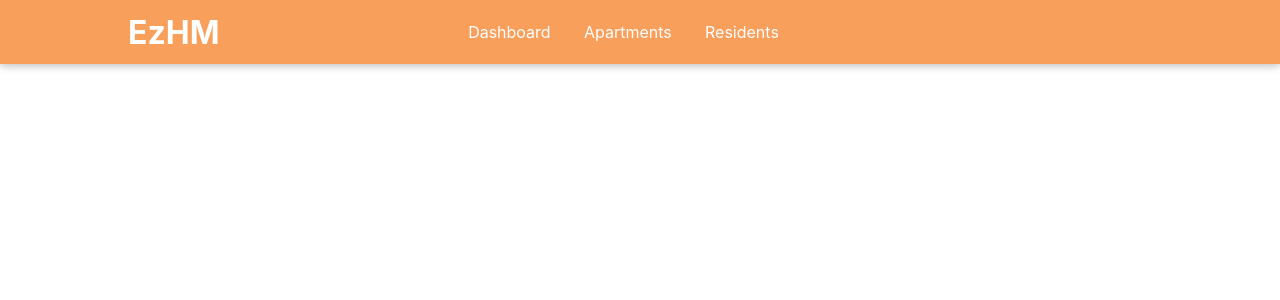
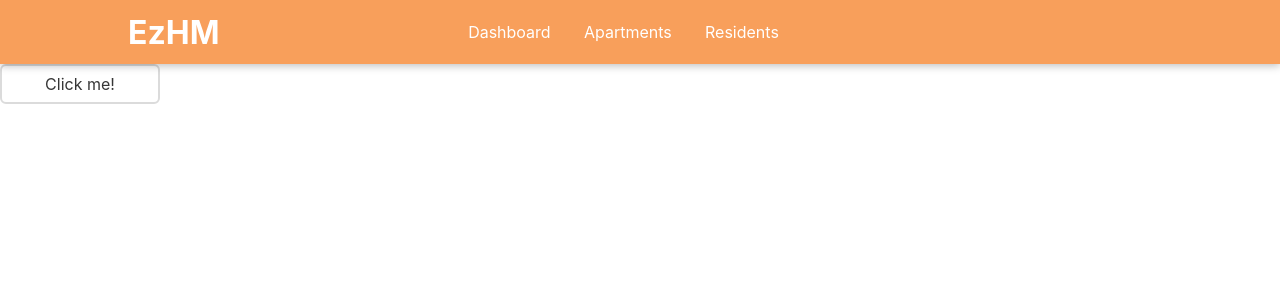
Before and after one commit to cholakadev/EzHomeManagement, a React (Create React App) app in the folder Client/ez-hm/: page / in a window 1280 px wide. Shown: the top 300 px of the page. Built offline with nearby package versions, Linux system fonts and the light colour scheme.

Commit message:
Button component

```diff
--- a/Client/ez-hm/src/App.css
+++ b/Client/ez-hm/src/App.css
@@ -0,0 +1,3 @@
+.container {
+    margin-top: 4rem;
+}
--- a/Client/ez-hm/src/App.js
+++ b/Client/ez-hm/src/App.js
@@ -1,9 +1,17 @@
+import React from 'react';
 import './App.css';
 import Header from './components/Layout/Header';
+import Button from './components/UI/Button';
 
 function App() {
+
   return (
-    <Header />
+    <React.Fragment>
+      <Header />
+      <div className='container'>
+        <Button />
+      </div>
+    </React.Fragment>
   );
 }
 
--- a/Client/ez-hm/src/components/Layout/Header.module.css
+++ b/Client/ez-hm/src/components/Layout/Header.module.css
@@ -34,6 +34,4 @@
 
 .actions ul li:hover {
     color: #3F1651;
-
-    /* #A782EC; */
 }
--- /dev/null
+++ b/Client/ez-hm/src/components/UI/Button.js
@@ -0,0 +1,10 @@
+import React from "react";
+import classes from './Button.module.css';
+
+const Button = () => {
+    return (
+        <button className={classes.button}>Click me!</button>
+    );
+}
+
+export default Button;
--- /dev/null
+++ b/Client/ez-hm/src/components/UI/Button.module.css
@@ -0,0 +1,46 @@
+/* CSS */
+.button {
+  align-items: center;
+  width: 10em;
+  height: 2.5em;
+  appearance: none;
+  background-color: #fff;
+  border: 2px solid #dbdbdb;
+  border-radius: .375em;
+  box-shadow: none;
+  box-sizing: border-box;
+  color: #363636;
+  cursor: pointer;
+  display: inline-flex;
+  font-family: BlinkMacSystemFont,-apple-system,"Segoe UI",Roboto,Oxygen,Ubuntu,Cantarell,"Fira Sans","Droid Sans","Helvetica Neue",Helvetica,Arial,sans-serif;
+  font-size: 1rem;
+  justify-content: center;
+  line-height: 1.5;
+  padding: calc(.5em - 1px) 1em;
+  position: relative;
+  text-align: center;
+  user-select: none;
+  -webkit-user-select: none;
+  touch-action: manipulation;
+  vertical-align: top;
+  white-space: nowrap;
+}
+
+.button:active {
+  border-color: #4a4a4a;
+  outline: 0;
+}
+
+.button:focus {
+  border-color: #485fc7;
+  outline: 0;
+}
+
+.button:hover {
+  border-color: #A782EC;;
+  /* background-color: #A782EC; */
+}
+
+.button:focus:not(:active) {
+  box-shadow: rgba(72, 95, 199, .25) 0 0 0 .125em;
+}
```
